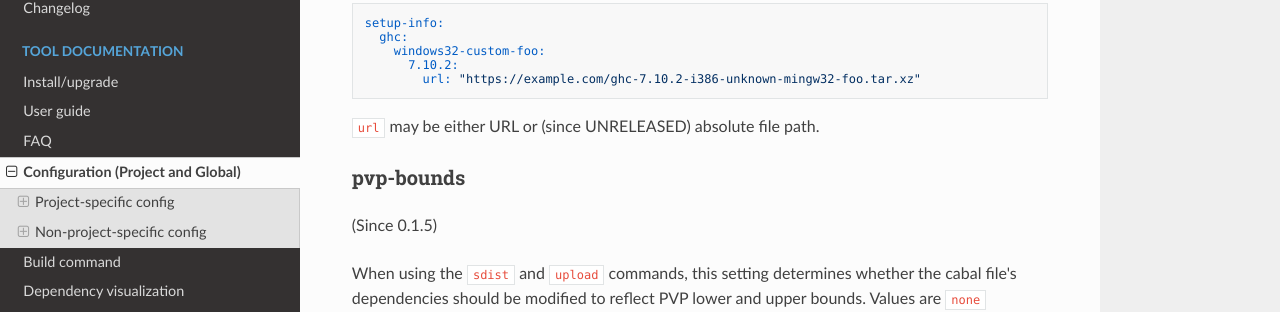
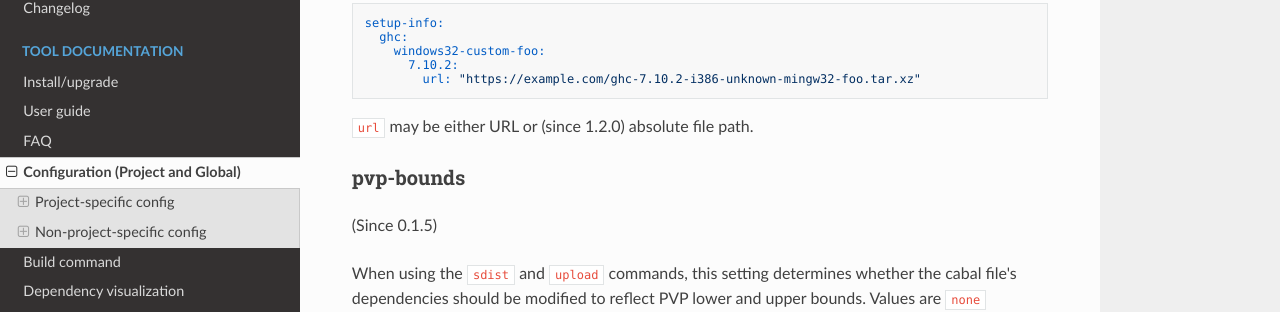
Before and after one commit to commercialhaskell/stack, an MkDocs documentation site: the page built from doc/yaml_configuration.md, in a window 1280 px wide and 900 px high, scrolled down 9322 px. Shown: the part 141-453 px from the top of the window. Built offline with MkDocs 1.6.1, drawn with Linux system fonts in a browser that asks for light colours; nearby versions of some CDN libraries; old or Windows-style settings are respelled for this version of MkDocs.

Commit message:
doc/yaml_configuration: update "since <version>"

````diff
--- a/doc/yaml_configuration.md
+++ b/doc/yaml_configuration.md
@@ -451,7 +451,7 @@ setup-info:
         url: "https://example.com/ghc-7.10.2-i386-unknown-mingw32-foo.tar.xz"
 ```
 
-`url` may be either URL or (since UNRELEASED) absolute file path.
+`url` may be either URL or (since 1.2.0) absolute file path.
 
 ### pvp-bounds
 
````
